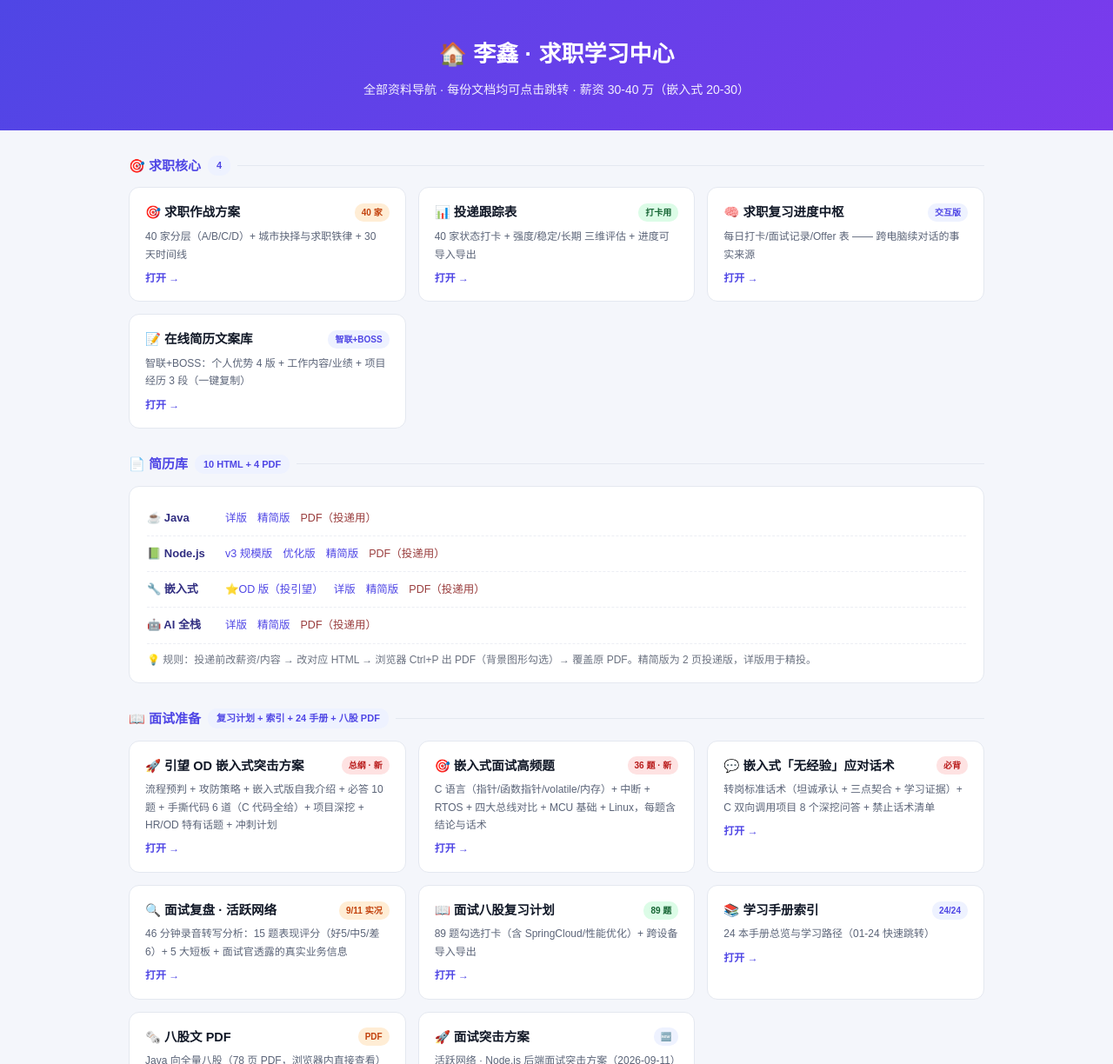
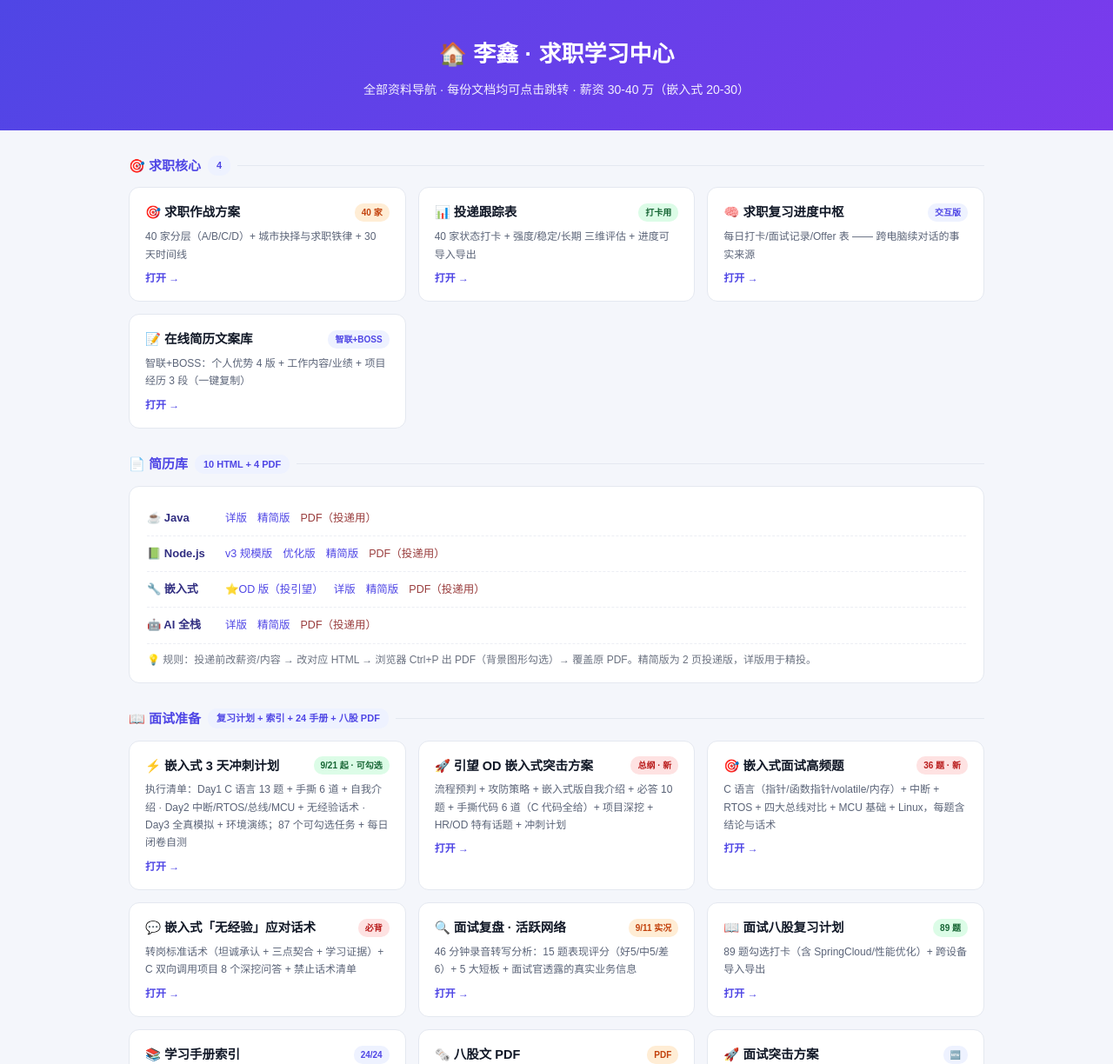
Before and after one commit to li-1171470942/interview-study, a plain HTML site: page 学习中心.html in a window 1280 px wide. Shown: the top 1224 px of the page at 87% size. Drawn offline with Linux system fonts and the light colour scheme.

Commit message:
新增《嵌入式面试 3 天冲刺计划》（9/21 起）：87 个可勾选任务，Day1 C语言+手撕/Day2 中断RTOS总线MCU+话术/Day3 全真模拟+环境演练，含每日闭卷自测与 STM32 加分轨；着陆页与学习中心挂载

```diff
--- a/学习中心.html
+++ b/学习中心.html
@@ -53,7 +53,8 @@
 <div class="rrow"><span class="dir">🤖 AI 全栈</span><span class="links"><a href="李鑫-AI全栈开发工程师-社招简历.html">详版</a><a href="李鑫-AI全栈-精简版.html">精简版</a><a class="f" href="李鑫 - AI应用全栈开发工程师（社招·精简版）.pdf">PDF（投递用）</a></span></div>
 <div class="note">💡 规则：投递前改薪资/内容 → 改对应 HTML → 浏览器 Ctrl+P 出 PDF（背景图形勾选）→ 覆盖原 PDF。精简版为 2 页投递版，详版用于精投。</div>
 </div>
-<div class="sec-title">📖 面试准备 <span class="cnt">复习计划 + 索引 + 24 手册 + 八股 PDF</span></div><div class="cards"><a class="card" href="华为引望OD_嵌入式_面试突击方案_20260917.html"><div class="t">🚀 引望 OD 嵌入式突击方案<span class="tag red">总纲 · 新</span></div><div class="d">流程预判 + 攻防策略 + 嵌入式版自我介绍 + 必答 10 题 + 手撕代码 6 道（C 代码全给）+ 项目深挖 + HR/OD 特有话题 + 冲刺计划</div><div class="go">打开 →</div></a>
+<div class="sec-title">📖 面试准备 <span class="cnt">复习计划 + 索引 + 24 手册 + 八股 PDF</span></div><div class="cards"><a class="card" href="嵌入式面试_3天冲刺计划_20260921.html"><div class="t">⚡ 嵌入式 3 天冲刺计划<span class="tag green">9/21 起 · 可勾选</span></div><div class="d">执行清单：Day1 C 语言 13 题 + 手撕 6 道 + 自我介绍 · Day2 中断/RTOS/总线/MCU + 无经验话术 · Day3 全真模拟 + 环境演练；87 个可勾选任务 + 每日闭卷自测</div><div class="go">打开 →</div></a>
+<a class="card" href="华为引望OD_嵌入式_面试突击方案_20260917.html"><div class="t">🚀 引望 OD 嵌入式突击方案<span class="tag red">总纲 · 新</span></div><div class="d">流程预判 + 攻防策略 + 嵌入式版自我介绍 + 必答 10 题 + 手撕代码 6 道（C 代码全给）+ 项目深挖 + HR/OD 特有话题 + 冲刺计划</div><div class="go">打开 →</div></a>
 <a class="card" href="嵌入式面试高频题_20260917.html"><div class="t">🎯 嵌入式面试高频题<span class="tag red">36 题 · 新</span></div><div class="d">C 语言（指针/函数指针/volatile/内存）+ 中断 + RTOS + 四大总线对比 + MCU 基础 + Linux，每题含结论与话术</div><div class="go">打开 →</div></a>
 <a class="card" href="嵌入式面试_无经验应对话术_20260917.html"><div class="t">💬 嵌入式「无经验」应对话术<span class="tag red">必背</span></div><div class="d">转岗标准话术（坦诚承认 + 三点契合 + 学习证据）+ C 双向调用项目 8 个深挖问答 + 禁止话术清单</div><div class="go">打开 →</div></a>
 <a class="card" href="面试复盘_活跃网络_20260911.html"><div class="t">🔍 面试复盘 · 活跃网络<span class="tag orange">9/11 实况</span></div><div class="d">46 分钟录音转写分析：15 题表现评分（好5/中5/差6）+ 5 大短板 + 面试官透露的真实业务信息</div><div class="go">打开 →</div></a>
```
Also changed, not shown: index.html (+1 -0 lines).
